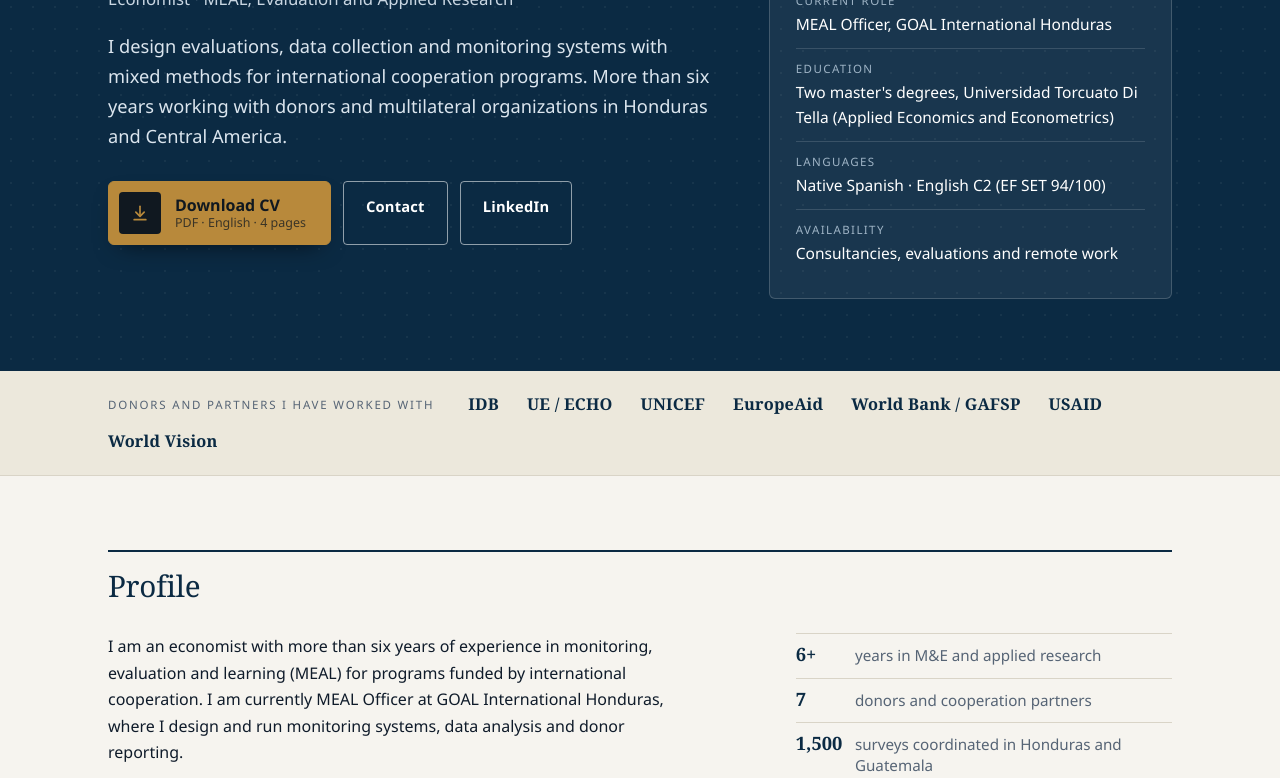
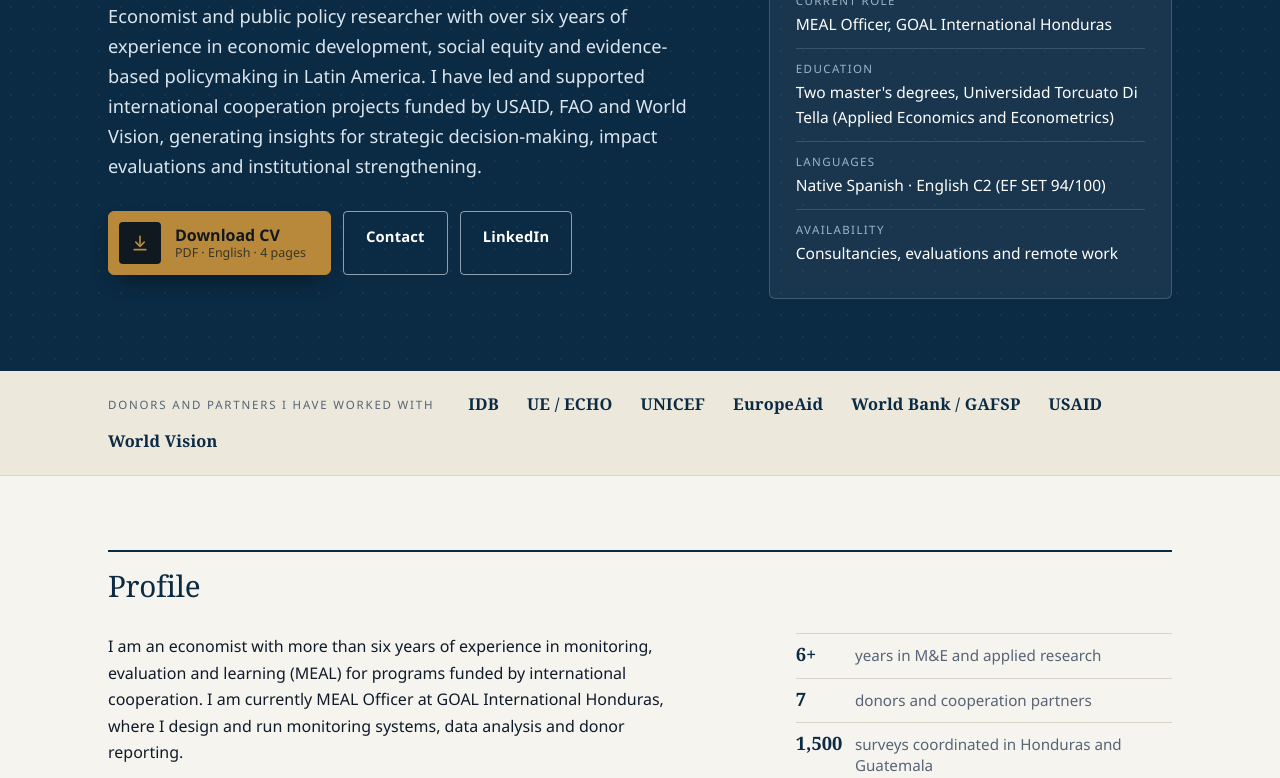
Before and after one commit to Scolindres11/Scolindres11.github.io, a plain HTML site: page index.html in a window 1280 px wide. Shown: the part 283-1061 px from the top of the page. Drawn offline with Linux system fonts and the light colour scheme.

Commit message:
Rewrite hero summary

```diff
--- a/index.html
+++ b/index.html
@@ -164,7 +164,7 @@ footer .fpriv{margin:.5rem 0 0;font-size:.8rem;opacity:.8}.cvb{display:inline-fl
 <div class="hero"><div class="wrap"><div>
 <h1>Sandra Colindres</h1>
 <div class="title-line"><span class="es">Economista · MEAL, Evaluación e Investigación Aplicada</span><span class="en">Economist · MEAL, Evaluation and Applied Research</span></div>
-<p class="pos"><span class="es">Diseño evaluaciones, levantamientos de datos y sistemas de monitoreo con métodos mixtos para programas de cooperación internacional. Más de seis años de trabajo con donantes y organismos multilaterales en Honduras y Centroamérica.</span><span class="en">I design evaluations, data collection and monitoring systems with mixed methods for international cooperation programs. More than six years working with donors and multilateral organizations in Honduras and Central America.</span></p>
+<p class="pos"><span class="es">Economista e investigadora de políticas públicas con más de seis años de experiencia en desarrollo económico, equidad social y políticas basadas en evidencia en América Latina. He liderado y apoyado proyectos de cooperación internacional financiados por USAID, FAO y World Vision, generando información para la toma de decisiones estratégicas, evaluaciones de impacto y fortalecimiento institucional.</span><span class="en">Economist and public policy researcher with over six years of experience in economic development, social equity and evidence-based policymaking in Latin America. I have led and supported international cooperation projects funded by USAID, FAO and World Vision, generating insights for strategic decision-making, impact evaluations and institutional strengthening.</span></p>
 <div class="cta"><a class="cvb es" href="CV_SANDRA_COLINDRES_ES.pdf" download="CV SANDRA COLINDRES.pdf" data-goatcounter-click="descarga-cv-es" data-goatcounter-title="Descarga CV ES"><span class="ic" aria-hidden="true"><svg width="20" height="20" viewBox="0 0 24 24" fill="none" stroke="currentColor" stroke-width="2" stroke-linecap="round" stroke-linejoin="round"><path d="M12 4v11"/><path d="m7 11 5 5 5-5"/><path d="M5 20h14"/></svg></span><span class="tx"><b>Descargar CV</b><small>PDF · Español · 4 págs.</small></span></a><a class="cvb en" href="CV_SANDRA_COLINDRES_EN.pdf" download="CV SANDRA COLINDRES (EN).pdf" data-goatcounter-click="descarga-cv-en" data-goatcounter-title="Descarga CV EN"><span class="ic" aria-hidden="true"><svg width="20" height="20" viewBox="0 0 24 24" fill="none" stroke="currentColor" stroke-width="2" stroke-linecap="round" stroke-linejoin="round"><path d="M12 4v11"/><path d="m7 11 5 5 5-5"/><path d="M5 20h14"/></svg></span><span class="tx"><b>Download CV</b><small>PDF · English · 4 pages</small></span></a><a class="btn" href="#contacto"><span class="es">Contacto</span><span class="en">Contact</span></a><a class="btn" href="http://www.linkedin.com/in/sandra-colindres" target="_blank" rel="noopener" data-goatcounter-click="click-linkedin" data-goatcounter-title="Click LinkedIn">LinkedIn</a></div>
 </div><aside class="glance"><h2><span class="es">Ficha profesional</span><span class="en">Professional snapshot</span></h2><dl>
 <div><dt><span class="es">Base</span><span class="en">Based in</span></dt><dd><span class="es">Tegucigalpa, Honduras</span><span class="en">Tegucigalpa, Honduras</span></dd></div>
```
